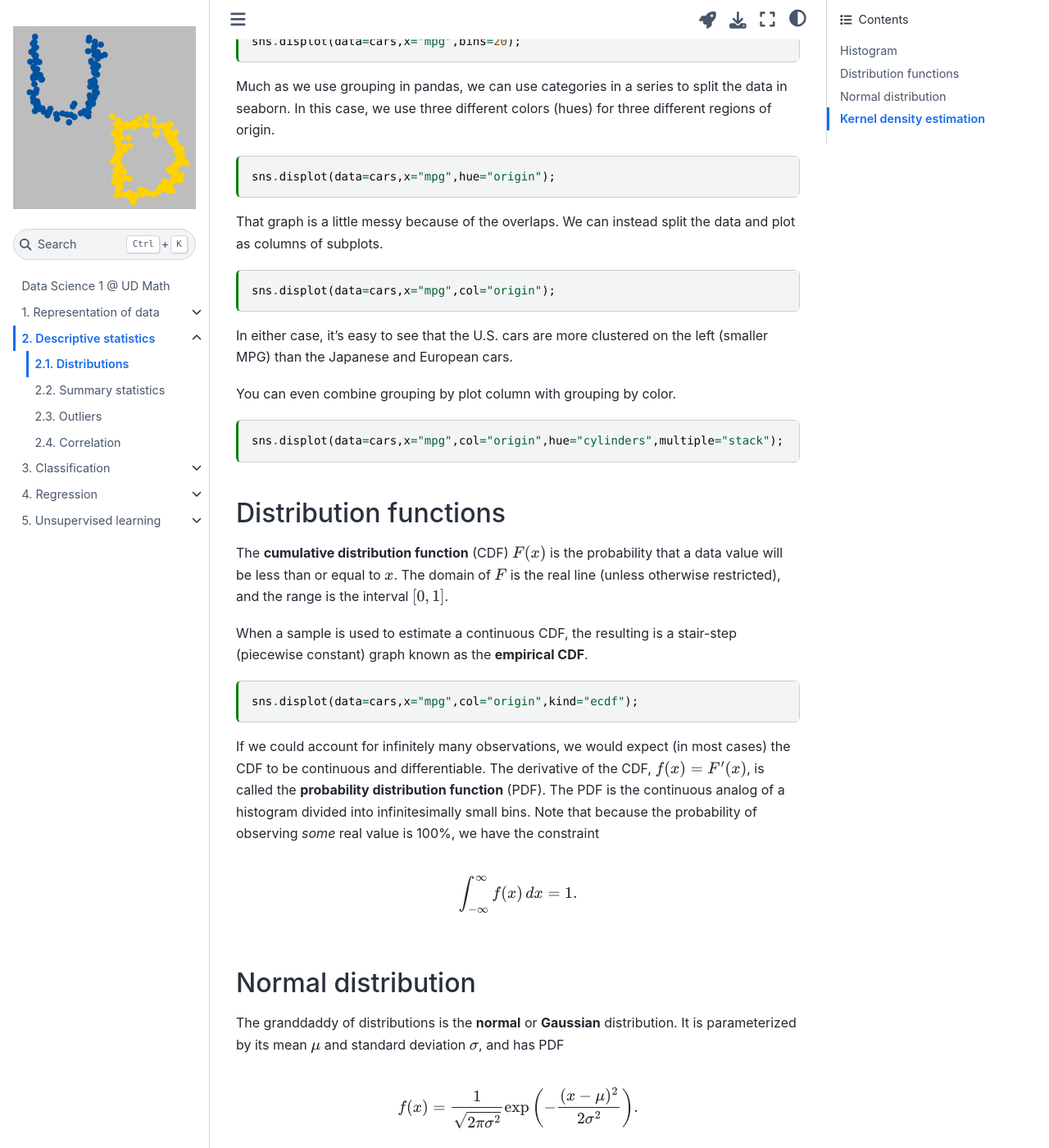
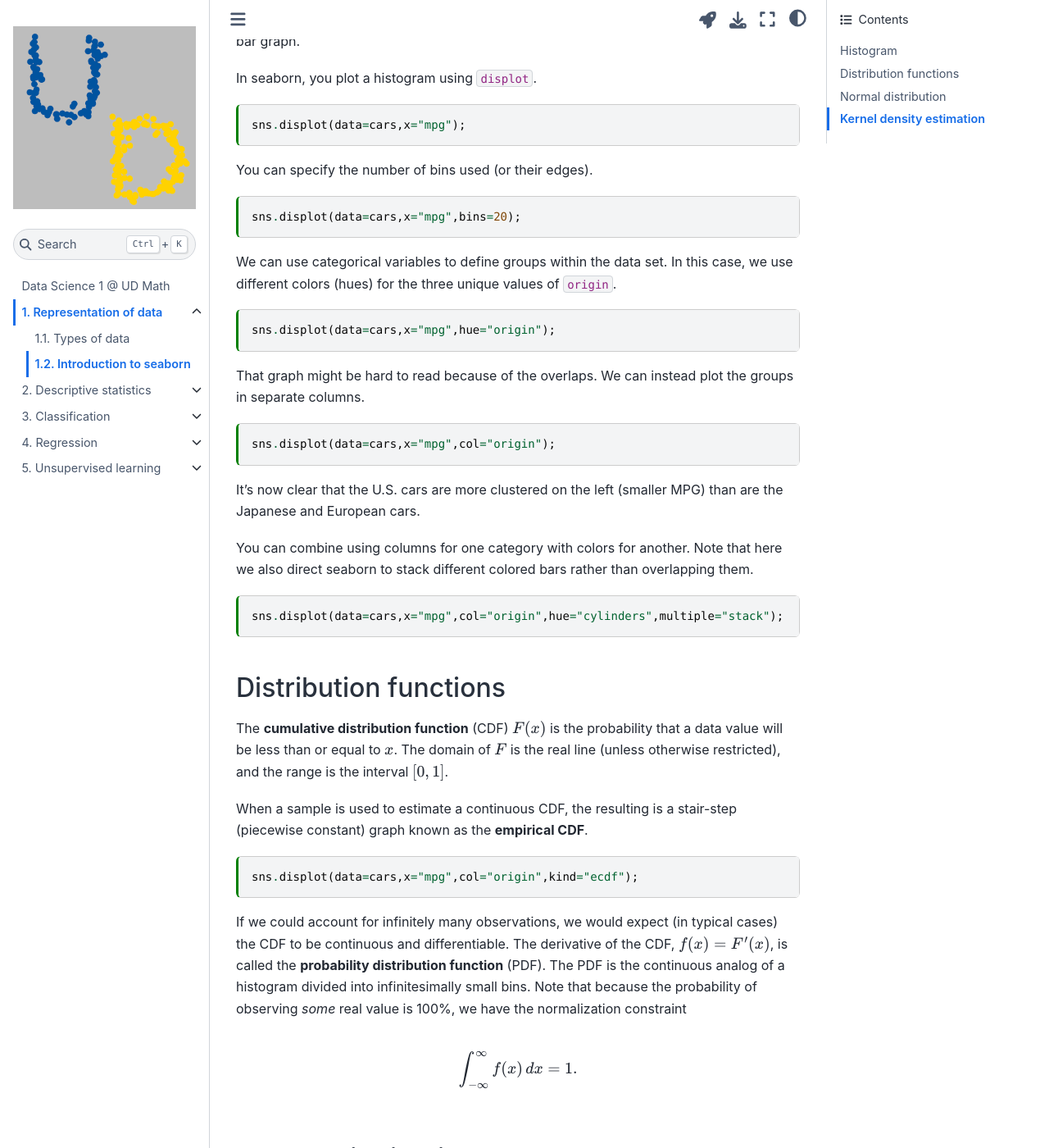
Before and after one commit to UD-Math-Data-Science-1/notes, a Jupyter Book: the page built from representation/seaborn.md, in a window 1280 px wide and 1400 px high, scrolled down 734 px. Shown: the whole window at 82% size. Built offline with Jupyter Book 1.0.4 settings and Sphinx 7.4.7 and the Sphinx Book theme 1.1.4, drawn with Linux system fonts in a browser that asks for light colours; pages that are not in the unit, such as notebooks, are missing from menus; some of the changed text lies outside the part shown.

Commit message:
Reorganize in first two units

````diff
--- a/_toc.yml
+++ b/_toc.yml
@@ -8,10 +8,10 @@ chapters:
     - file: representation/data-types
     - file: representation/numpy
     - file: representation/pandas
-    - file: representation/split-apply-combine
+    - file: representation/seaborn
   - file: statistics/overview
     sections:
-    - file: statistics/distributions
+    - file: statistics/split-apply-combine
     - file: statistics/summary
     - file: statistics/outliers
     - file: statistics/correlation
--- a/statistics/distributions.md
+++ b/representation/seaborn.md
@@ -10,9 +10,15 @@ kernelspec:
   language: python
   name: python3
 ---
-# Distributions
+# Introduction to seaborn
 
-We will illustrate some concepts using a data set that is provided by seaborn, a useful data visualization package.
+Seaborn is a high-level data visualization package. It provides commands that let you state *what* you want to see, rather than having to specify exactly *how* it should look.
+
+```{note}
+Python has many graphics packages with different niches. The most widespread is Matplotlib, which is what seaborn is built on top of. If you want to deeply customize a seaborn plot, it is possible, but we won't get into the details.
+```
+
+We will illustrate some concepts using a data set that is provided within seaborn.
 
 ```{code-cell} ipython3
 import pandas as pd
@@ -38,21 +44,21 @@ You can specify the number of bins used (or their edges).
 sns.displot(data=cars,x="mpg",bins=20);
 ```
 
-Much as we use grouping in pandas, we can use categories in a series to split the data in seaborn. In this case, we use three different colors (hues) for three different regions of origin.
+We can use categorical variables to define groups within the data set. In this case, we use different colors (hues) for the three unique values of `origin`.
 
 ```{code-cell}
 sns.displot(data=cars,x="mpg",hue="origin");
 ```
 
-That graph is a little messy because of the overlaps. We can instead split the data and plot as columns of subplots.
+That graph might be hard to read because of the overlaps. We can instead plot the groups in separate columns.
 
 ```{code-cell}
 sns.displot(data=cars,x="mpg",col="origin");
 ```
 
-In either case, it's easy to see that the U.S. cars are more clustered on the left (smaller MPG) than the Japanese and European cars.
+It's now clear that the U.S. cars are more clustered on the left (smaller MPG) than are the Japanese and European cars.
 
-You can even combine grouping by plot column with grouping by color.
+You can combine using columns for one category with colors for another. Note that here we also direct seaborn to stack different colored bars rather than overlapping them.
 
 ```{code-cell}
 sns.displot(data=cars,x="mpg",col="origin",hue="cylinders",multiple="stack");
@@ -69,7 +75,7 @@ When a sample is used to estimate a continuous CDF, the resulting is a stair-ste
 sns.displot(data=cars,x="mpg",col="origin",kind="ecdf");
 ```
 
-If we could account for infinitely many observations, we would expect (in most cases) the CDF to be continuous and differentiable. The derivative of the CDF, $f(x)=F'(x)$, is called the **probability distribution function** (PDF). The PDF is the continuous analog of a histogram divided into infinitesimally small bins. Note that because the probability of observing *some* real value is 100%, we have the constraint
+If we could account for infinitely many observations, we would expect (in typical cases) the CDF to be continuous and differentiable. The derivative of the CDF, $f(x)=F'(x)$, is called the **probability distribution function** (PDF). The PDF is the continuous analog of a histogram divided into infinitesimally small bins. Note that because the probability of observing *some* real value is 100%, we have the normalization constraint
 
 $$
 \int_{-\infty}^\infty f(x)\, dx = 1.
````
Also changed, not shown: other parts of representation/seaborn.md (+1 -1 lines), representation/data-types.md (+25 -2 lines), 3 other files.
